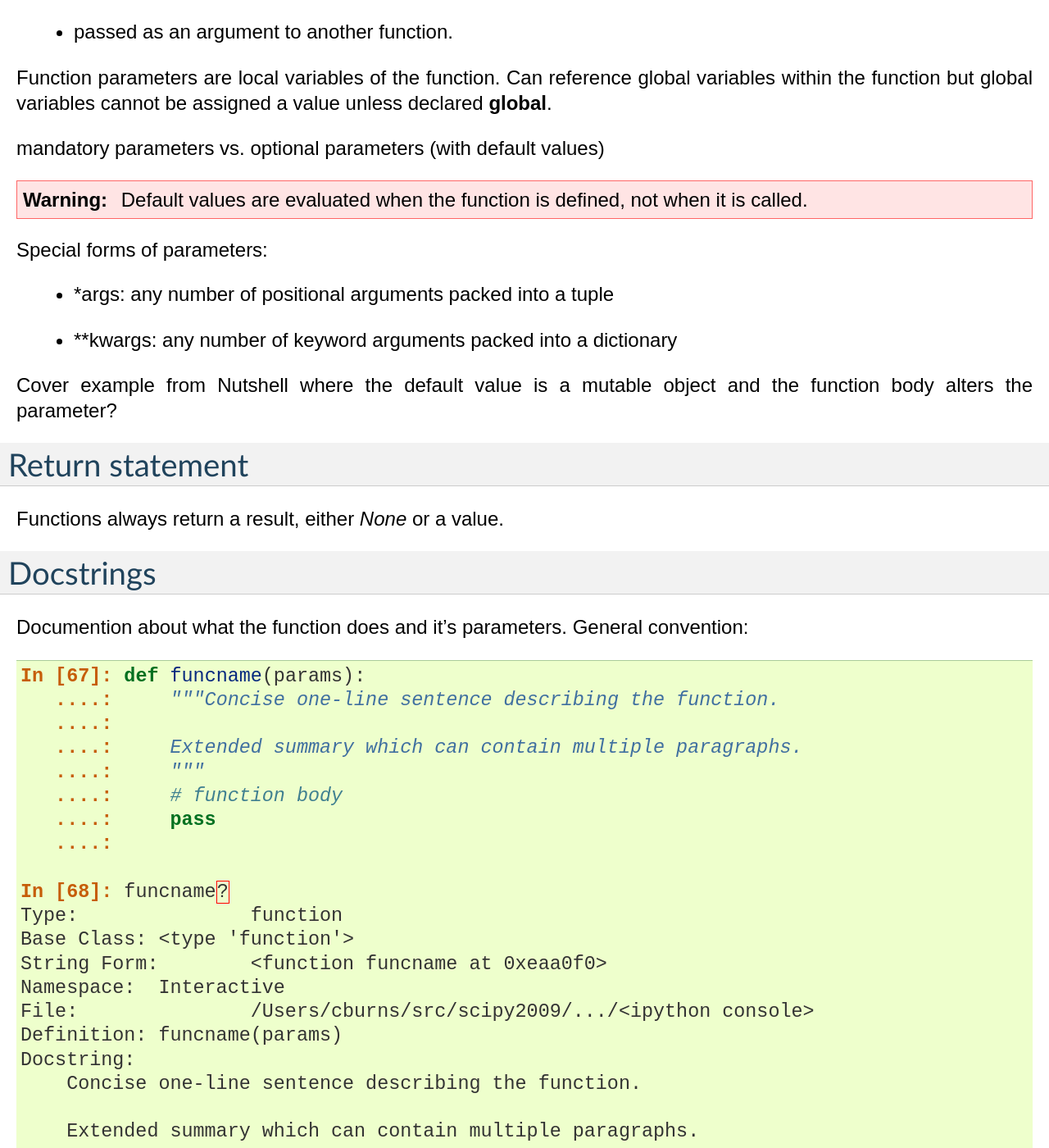
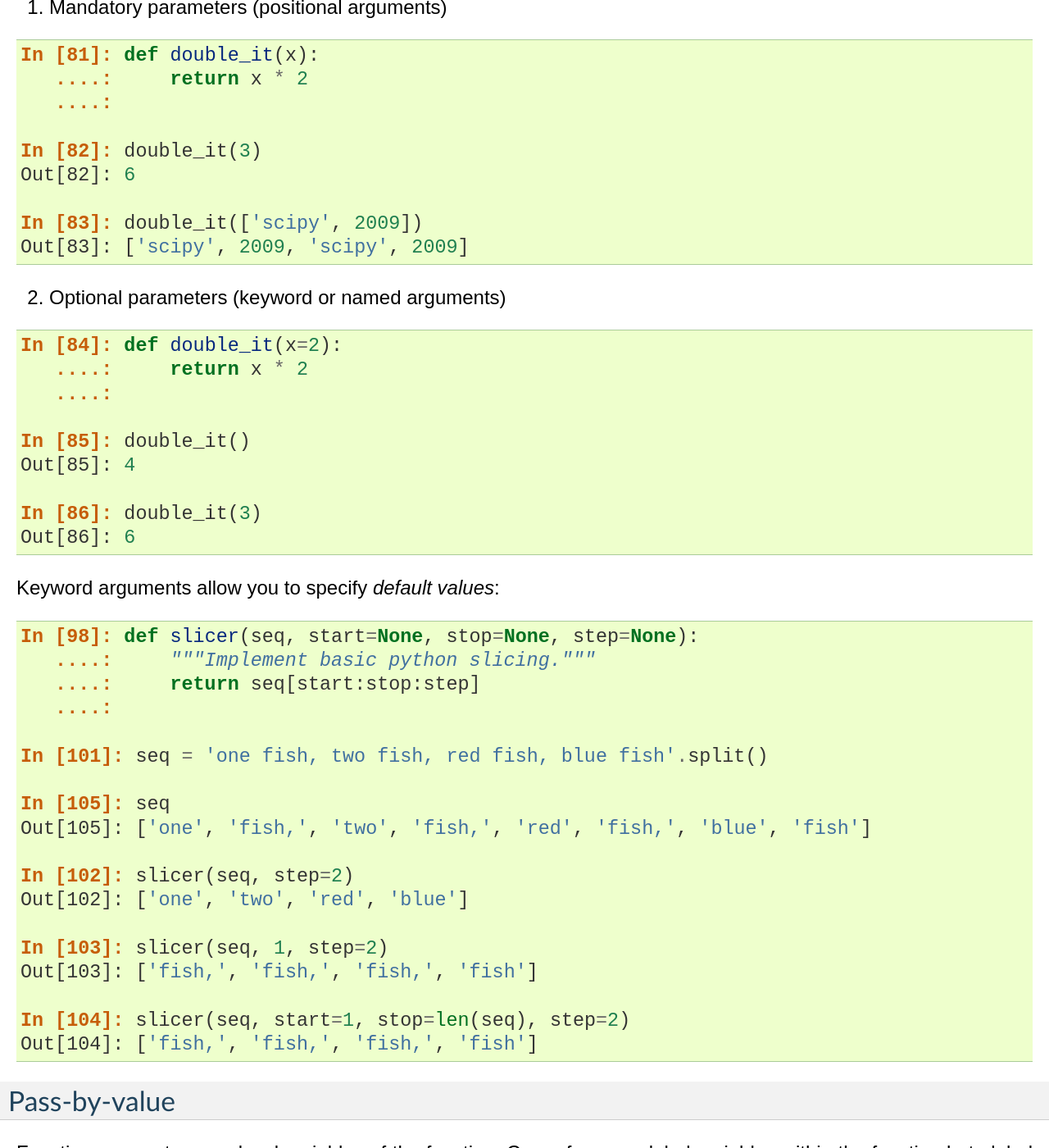
Before and after one commit to GaelVaroquaux/scipy-tutorials, a Sphinx documentation site: the page built from source/functions.rst, in a window 1280 px wide and 1400 px high, scrolled down 553 px. Shown: the whole window at 82% size. Built offline with Sphinx 7.4.7, drawn with Linux system fonts in a browser that asks for light colours; some of the changed text lies outside the part shown.

Commit message:
Edits to function tutor.

```diff
--- a/source/functions.rst
+++ b/source/functions.rst
@@ -14,12 +14,66 @@ Define a function:
     In [57]: foo()
     in foo function
 
+Parameters
+----------
+Two kinds of parameters:
 
-Functions are first-class objects:
-  * can be bound to a value
-  * an item in a list
-  * passed as an argument to another function.
+1) Mandatory parameters (positional arguments)
 
+.. sourcecode:: ipython
+
+    In [81]: def double_it(x):
+       ....:     return x * 2
+       ....:
+
+    In [82]: double_it(3)
+    Out[82]: 6
+
+    In [83]: double_it(['scipy', 2009])
+    Out[83]: ['scipy', 2009, 'scipy', 2009]
+
+
+2) Optional parameters (keyword or named arguments)
+
+.. sourcecode:: ipython
+
+    In [84]: def double_it(x=2):
+       ....:     return x * 2
+       ....:
+
+    In [85]: double_it()
+    Out[85]: 4
+
+    In [86]: double_it(3)
+    Out[86]: 6
+
+Keyword arguments allow you to specify *default values*:
+
+.. sourcecode:: ipython
+
+    In [98]: def slicer(seq, start=None, stop=None, step=None):
+       ....:     """Implement basic python slicing."""
+       ....:     return seq[start:stop:step]
+       ....:
+
+    In [101]: seq = 'one fish, two fish, red fish, blue fish'.split()
+
+    In [105]: seq
+    Out[105]: ['one', 'fish,', 'two', 'fish,', 'red', 'fish,', 'blue', 'fish']
+
+    In [102]: slicer(seq, step=2)
+    Out[102]: ['one', 'two', 'red', 'blue']
+
+    In [103]: slicer(seq, 1, step=2)
+    Out[103]: ['fish,', 'fish,', 'fish,', 'fish']
+
+    In [104]: slicer(seq, start=1, stop=len(seq), step=2)
+    Out[104]: ['fish,', 'fish,', 'fish,', 'fish']
+
+
+
+Pass-by-value
+~~~~~~~~~~~~~
 Function parameters are local variables of the function.  Can
 reference global variables within the function but global variables
 cannot be assigned a value unless declared **global**.
@@ -74,3 +128,19 @@ convention:
         Concise one-line sentence describing the function.
 
         Extended summary which can contain multiple paragraphs.
+
+
+Functions are objects
+---------------------
+Functions are first-class objects, which means they can:
+  * be assigned to a variable
+  * be an item in a list (or any collection)
+  * be passed as an argument to another function.
+
+
+Namespaces
+----------
+
+
+global statement
+----------------
```
